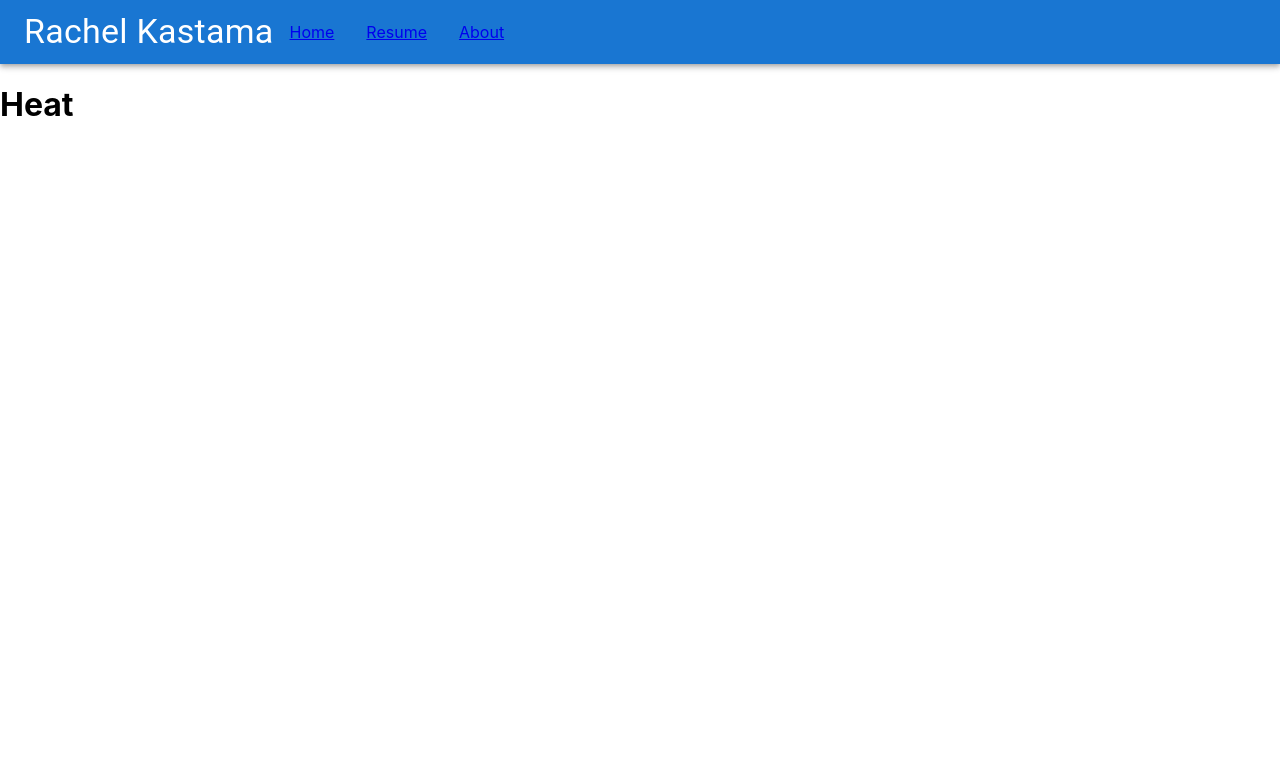
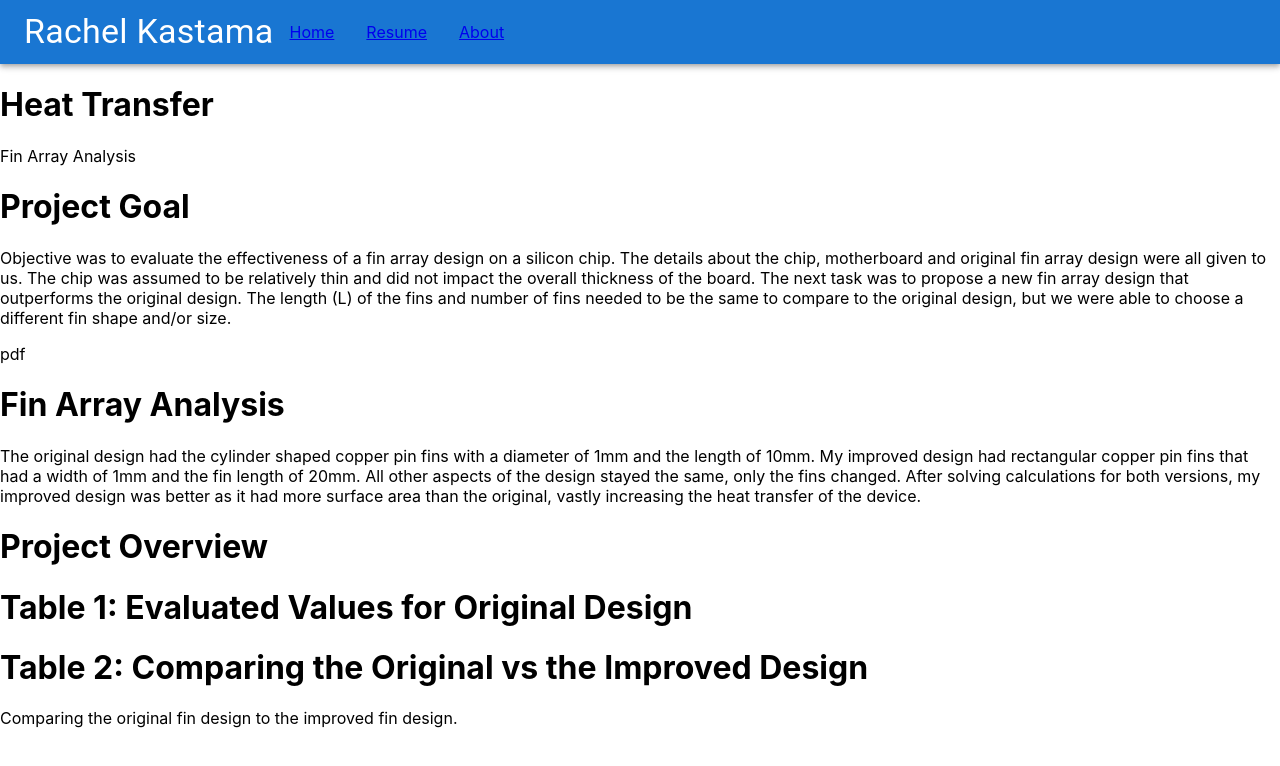
Before and after one commit to SKastama/RachelKastamaPortfolio, a React (Create React App) app: page /projects/heat_transfer in a window 1280 px wide. Shown: the top 766 px of the page. Built offline with nearby package versions, Linux system fonts and the light colour scheme.

Commit message:
c4Labs page

```diff
--- a/src/views/C4Labs.js
+++ b/src/views/C4Labs.js
@@ -1,23 +1,35 @@
-import React, { useEffect, useState } from 'react';
+import React from 'react';
 import {
     Link
 } from "react-router-dom";
 import NavBar from './NavBar.js';
+import { Typography} from '@mui/material';
+import { ThemeProvider, createTheme } from '@mui/material/styles';
 
 const C4Labs = () => {
     return (
         <div>
             <NavBar/>
-            <h1>C4Labs</h1>
-            <p>Engineering Internship</p>
             <div>
-                <h1>Iris Dice Box (Card)</h1>
-                <p>
+                <div style={{display: 'flex', justifyContent: 'center', alignItems: 'center', flexDirection: 'column', margin: '2em'}}>
+                    <Typography variant='h2'>C4Labs</Typography>
+                    <Typography variant='h4'>Engineering Internship</Typography>
+                </div>
+                <img style={{ height: '30em', width: 'inherit'}} src={require('../images/20220103_115224.jpg')} alt='redOrangeDice'/>
+                <div sx={{ border: 1 }} style={{display: 'flex', flexDirection: 'row', margin: '3em'}}>
+                    <div>
+                        <img style={{ height: '30em'}} src={require('../images/20220103_142517.jpg')} alt='mainIris'/>
+                    </div>
+                    <div style={{padding: '2em'}}>
+                        <Typography variant='h3'>Iris Dice Box</Typography>
+                        <br/>
+                        <Typography variant='h7'>
                             Designed the Iris Dice Box for roleplaying games.
                             Created a unique solution to attaching the iris
                             mechanism to the container. Device is intuitive and
                             easy to use with a smooth rotary motion.
-                </p>
+                        </Typography>
+                    </div>
                 </div>
                 <div>
                     <h1>Iris Dice Box</h1>
@@ -64,13 +76,24 @@ const C4Labs = () => {
                     </p>
                 </div>
                 <hr/>
+                <div style={{display: 'flex', flexDirection: 'row', margin: '3em'}}>
                     <div>
-                <h1>Assembly Jig</h1>
-                <p>
+                        <img style={{ height: '30em'}} src={require('../images/20220103_142517.jpg')} alt='mainIris'/>
+                    </div>
+                    <div style={{padding: '2em'}}>
+                        <Typography variant='h3'>Assembly Jig</Typography>
+                        <Typography variant='h7'>
                             Simplified and stream-lined production by developing an
                             assembly jig. This reduced manufacturing errors by
                             standardizing tolerances, creating fixed positions, and
                             locking parts into place during the gluing process.
+                        </Typography>
+                    </div>
+                </div>
+                <div>
+                    <h1></h1>
+                    <p>
+
                     </p>
                 </div>
                 <div>
@@ -127,6 +150,7 @@ const C4Labs = () => {
                     </p>
                 </div>
             </div>
+        </div>
     )
 }
 export default C4Labs;
--- a/src/views/FluidDynamics.js
+++ b/src/views/FluidDynamics.js
@@ -8,7 +8,34 @@ const FluidDynamics = () => {
     return (
         <div>
             <NavBar/>
-            <h1>Fluids</h1>
+            <h1>Fluid Dynamics</h1>
+            <p>Water Fountain Group Project</p>
+            <div>
+                <h1>Project Goal</h1>
+                <p>
+                    For this project, we were tasked with designing
+                    and analyzing a water fountain, followed by finding
+                    the pump size, total head, system head, pump bhp, and
+                    NPSH.
+                </p>
+                <span>pdf</span>
+                <span>pdf</span>
+            </div>
+            <div>
+                <h1>Water Fountain Project</h1>
+                <p>
+                    Water fountain was created to have a trident-like
+                    design for the 3 water pipes. After making the design
+                    and dimensions of the pipe, we came up with the
+                    values for the flow rate, temperature, type of steel,
+                    and the diameter of the piping system. With these
+                    values, we solved for the pump size, total head,
+                    system head, pump bhp, and NPSH.
+                </p>
+            </div>
+            <h1>Diagram of Water Fountain</h1>
+            <h1>Calculations 1</h1>
+            <h1>Calculations 2</h1>
         </div>
     )
 }
--- a/src/views/HeatTransfer.js
+++ b/src/views/HeatTransfer.js
@@ -8,7 +8,48 @@ const HeatTransfer = () => {
     return (
         <div>
             <NavBar/>
-            <h1>Heat</h1>
+            <h1>Heat Transfer</h1>
+            <p>Fin Array Analysis</p>
+            <div>
+                <h1>Project Goal</h1>
+                <p>
+                    Objective was to evaluate the effectiveness of a fin
+                    array design on a silicon chip. The details about the
+                    chip, motherboard and original fin array design were
+                    all given to us. The chip was assumed to be
+                    relatively thin and did not impact the overall
+                    thickness of the board. The next task was to propose
+                    a new fin array design that outperforms the original
+                    design. The length (L) of the fins and number of fins
+                    needed to be the same to compare to the original
+                    design, but we were able to choose a different fin
+                    shape and/or size.
+                </p>
+                <span>pdf</span>
+            </div>
+            <div>
+                <h1>Fin Array Analysis</h1>
+                <p>
+                    The original design had the cylinder shaped copper
+                    pin fins with a diameter of 1mm and the length of
+                    10mm. My improved design had rectangular copper pin
+                    fins that had a width of 1mm and the fin length of
+                    20mm. All other aspects of the design stayed the
+                    same, only the fins changed. After solving
+                    calculations for both versions, my improved design
+                    was better as it had more surface area than the
+                    original, vastly increasing the heat transfer of the
+                    device.
+                </p>
+            </div>
+            <h1>Project Overview</h1>
+            <h1>Table 1: Evaluated Values for Original Design</h1>
+            <div>
+                <h1>Table 2: Comparing the Original vs the Improved Design</h1>
+                <p>
+                    Comparing the original fin design to the improved fin design.
+                </p>
+            </div>
         </div>
     )
 }
--- a/src/views/Home.js
+++ b/src/views/Home.js
@@ -1,4 +1,4 @@
-import React, { useEffect, useState } from 'react';
+import React from 'react';
 import {
     Link
 } from "react-router-dom";
--- a/src/views/MachineElements.js
+++ b/src/views/MachineElements.js
@@ -11,16 +11,52 @@ const MachineElements = () => {
             <h1>Machine Elements</h1>
             <p>Scissor Lift Group Project</p>
             <div>
-                <h1>Sketches</h1>
+                <h1>Project Goal</h1>
                 <p>
-                    Materials:
-                    1. Housing: Cast Acrylic Sheet, 12" x 48" x 1/8"
-                    2. Window: Clear High-Strength UV-Resistant Acrylic, 6" x 6" x 1/8"
-                    3. Stylus: Recycled PTFE, 7/8" Diameter
-                    4. Screws: 18-8 Stainless Steel Pan Head Slotted Screws, Standard Head, M2 x 0.4 mm Thread, 5 mm Long
-                    Manufacturer: McMaster-Carr
+                    Task was to design a single stage scissor lift table
+                    which can raise a maximum load of 1000lb by at least 2
+                    ft. The dimensions of the scissor lift platform were 2 ft
+                    x 4 ft. A hydraulic actuator is attached to one of the
+                    scissor lift’s beams and can raise the platform.
+                    Part 1: Design a sketch, conduct a rough static analysis,
+                    and solve force calculations when scissor lift is at
+                    different angles.
+                    Part 2: Failure analysis.
+                    Part 3: Final report (including fatigue design and design
+                    against buckling).
+                </p>
+                <span>pdf</span>
+            </div>
+            <div>
+                <h1>Scissor Lift</h1>
+                <p>
+                    Wrote Python code to calculate beam stress when the
+                    scissor lift is at 45° and 15°. Developed sketches
+                    to solve equations to input into Python.
                 </p>
             </div>
+            <div>
+                <h1>Scissor Lift Diagrams with Actuator</h1>
+                <p>
+                    Diagrams of scissor lift at 45 degrees and 15
+                    degrees. Both diagrams include the scissor lift
+                    actuator.
+                </p>
+            </div>
+            <h1>Python Code Results for Part 1</h1>
+            <h1>Part 1 Python Code 1</h1>
+            <h1>Part 1 Python Code 2</h1>
+            <h1>Part 1 Calculations 1</h1>
+            <h1>Part 1 Calculations 2</h1>
+            <h1>Part 1 Calculations 3</h1>
+            <h1>Part 1 Calculations 4</h1>
+            <h1>Part 1 Calculations 5</h1>
+            <h1>Part 2 Calculations 1</h1>
+            <h1>Part 2 Calculations 2</h1>
+            <h1>Part 2 Calculations 3</h1>
+            <h1>Part 2 Calculations 4</h1>
+            <h1>Part 3 Calculations 1</h1>
+            <h1>Part 3 Calculations 2</h1>
         </div>
     )
 }
--- a/src/views/NavBar.js
+++ b/src/views/NavBar.js
@@ -1,4 +1,4 @@
-import React, { useEffect, useState } from 'react';
+import React from 'react';
 import {
     Link
 } from "react-router-dom";
```
Also changed, not shown: src/images/C4Labs Logo.png (added), 1 other file (tests, documents, lock files or other folders). Lines whose indentation alone changed are shown as unchanged.
